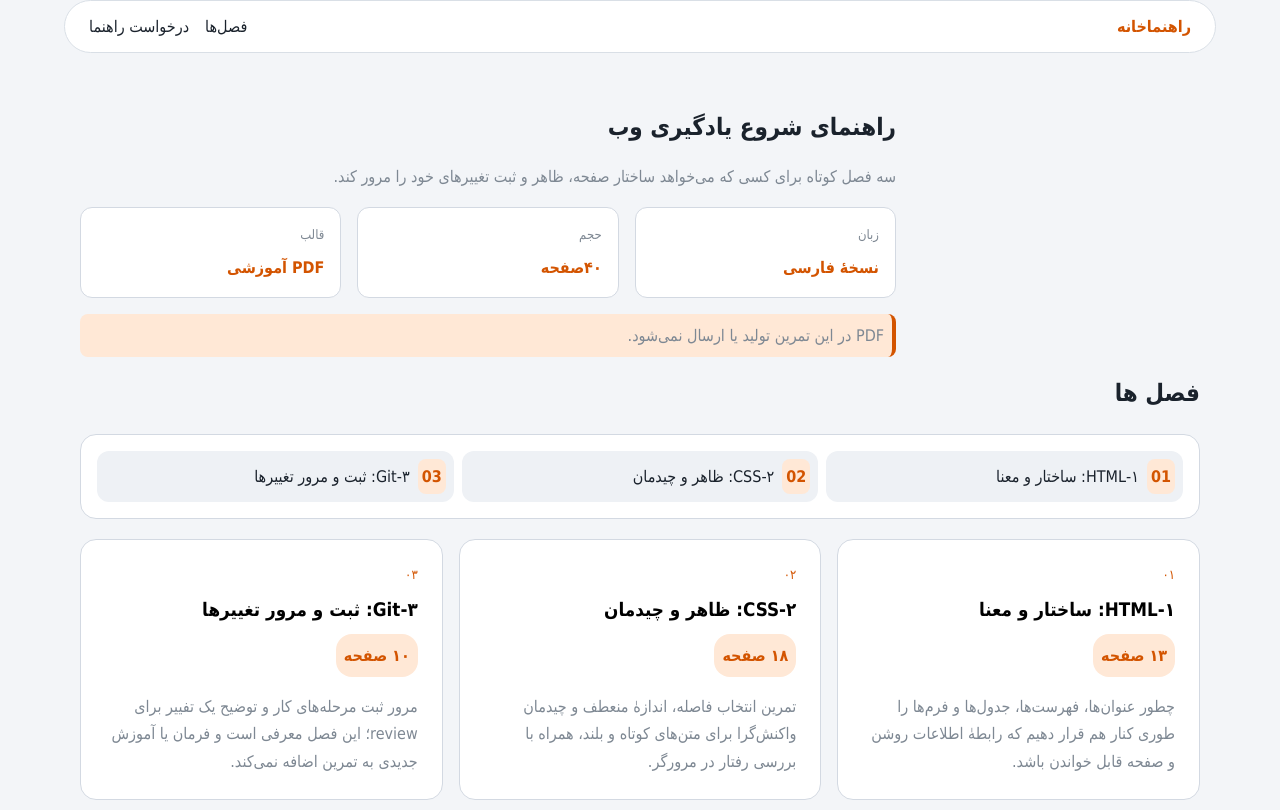
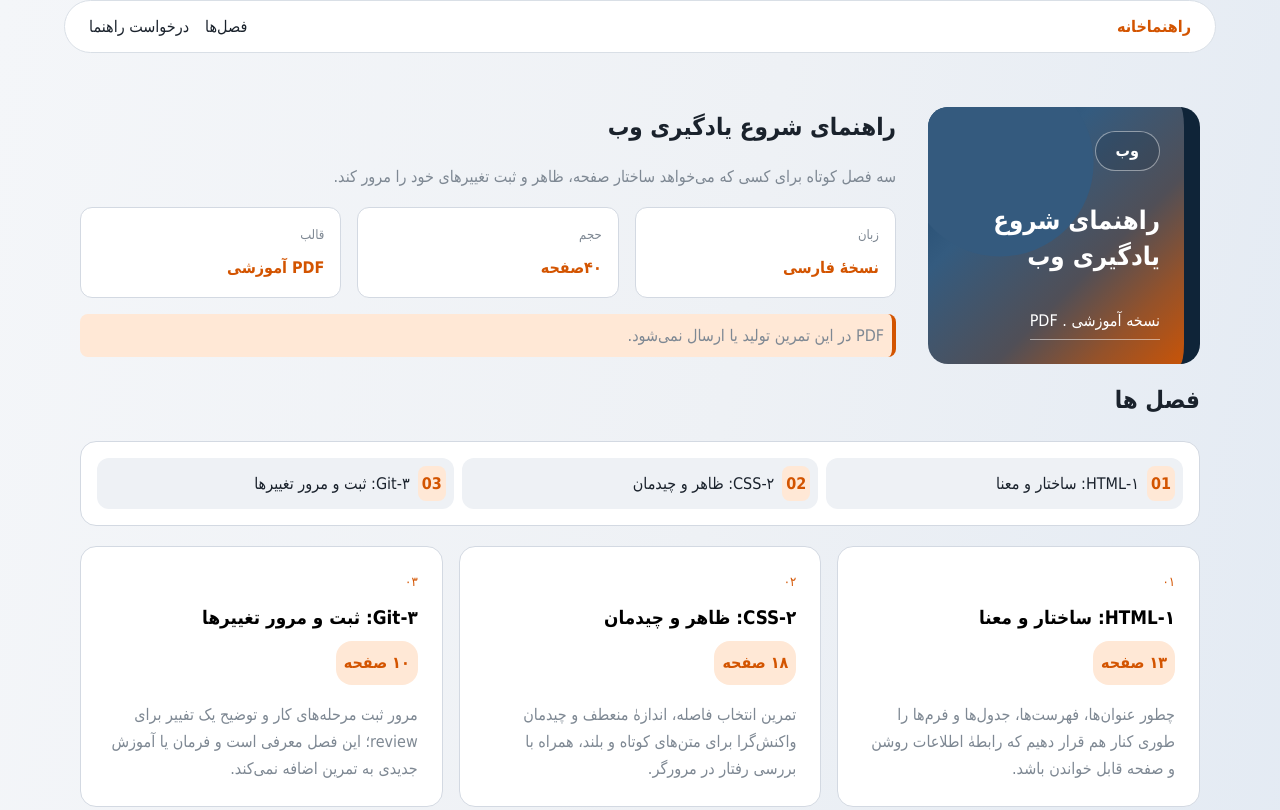
Before and after one commit to Sorox0/maktab-w4-hw2-EducationalGuideRequestPage, a plain HTML site: page index.html in a window 1280 px wide. Shown: the top 810 px of the page. Drawn offline with Linux system fonts and the light colour scheme.

Commit message:
Feat: Title (AI Alpha)

```diff
--- a/index.html
+++ b/index.html
@@ -19,7 +19,12 @@
         <main class="main">
             <section class="hero">
                 <div class="title">
-
+                    <svg class="title-circle" viewBox="0 0 100 100" aria-hidden="true">
+                        <circle r="45" cx="50" cy="50" fill="#345a7e" />
+                    </svg>
+                    <div class="title-tag"><span>وب</span></div>
+                    <h1 class="title-heading">راهنمای شروع یادگیری وب</h1>
+                    <span>نسخه آموزشی . PDF</span>
                 </div>
                 <div class="intro">
                     <h1 class="main-heading">راهنمای شروع یادگیری وب</h1>
--- a/styles.css
+++ b/styles.css
@@ -10,8 +10,8 @@
 body {
   font-family: "Vazirmatn", Tahoma, Arial, sans-serif;
   line-height: 1.7;
-  background-color: #F3F5F8;
-
+  background: #F4F6F9;
+  background: linear-gradient(100deg, rgba(244, 246, 249, 1) 0%, rgba(238, 241, 245, 1) 50%, rgba(225, 233, 243, 1) 100%);
 }
 
 .main-wrapper {
@@ -113,6 +113,74 @@ p {
   display: grid;
   grid-template-columns: 1fr 3fr;
   gap: 2rem;
+}
+
+.title {
+  display: flex;
+  flex-direction: column;
+  justify-content: space-between;
+  align-items: flex-start; /*The tag takes full width without it*/
+  gap: 2rem; /*AI: .75rem*/
+  position: relative;
+  z-index: 5;
+  /* align-self: start; */
+  /* isolation: isolate; */
+  overflow: hidden;
+  /* aspect-ratio: 1.3 / 1; */
+
+  padding: 1.5rem;
+  color: #FFF;
+
+  background: #1B4267;
+  background: linear-gradient(135deg,
+  rgba(27, 66, 103, 1) 0%,
+  rgba(52, 91, 127, 1) 32%,
+  rgba(80, 79, 87, 1) 63%,
+  rgba(149, 82, 42, 1) 82%,
+  rgba(200, 84, 8, 1) 100%);
+
+  border-right: 1rem solid #0F2438;
+  border-radius: 1.25rem;
+}
+
+.title-circle {
+  position: absolute;
+  width: 13rem;
+  height: 13rem;
+  top: -3rem;
+  left: -2rem;
+  z-index: 0;
+  pointer-events: none;
+}
+
+.title-tag,
+.title-heading,
+.title > span {
+  position: relative;
+  z-index: 1;
+}
+
+.title-tag {
+  padding: .35rem 1.25rem;
+  border: 1px solid rgba(255, 255, 255, .45);
+  border-radius: 2rem; /*AI: 999px*/
+  background: rgba(15, 36, 56, .2);
+  font-weight: bold; /*AI: 700*/
+}
+
+.title-heading {
+  max-width: 100%;
+  font-size: clamp(1.25rem, 2vw, 2rem); /*Really?*/
+  line-height: 1.4;
+  text-align: right;
+}
+
+.title > span {
+  align-self: flex-start;
+  /* margin-top: auto; */
+  padding-bottom: .35rem;
+  border-bottom: 1px solid rgba(255, 255, 255, .5);
+  /* font-size: .95rem; */
 }
 
 .intro {
```
